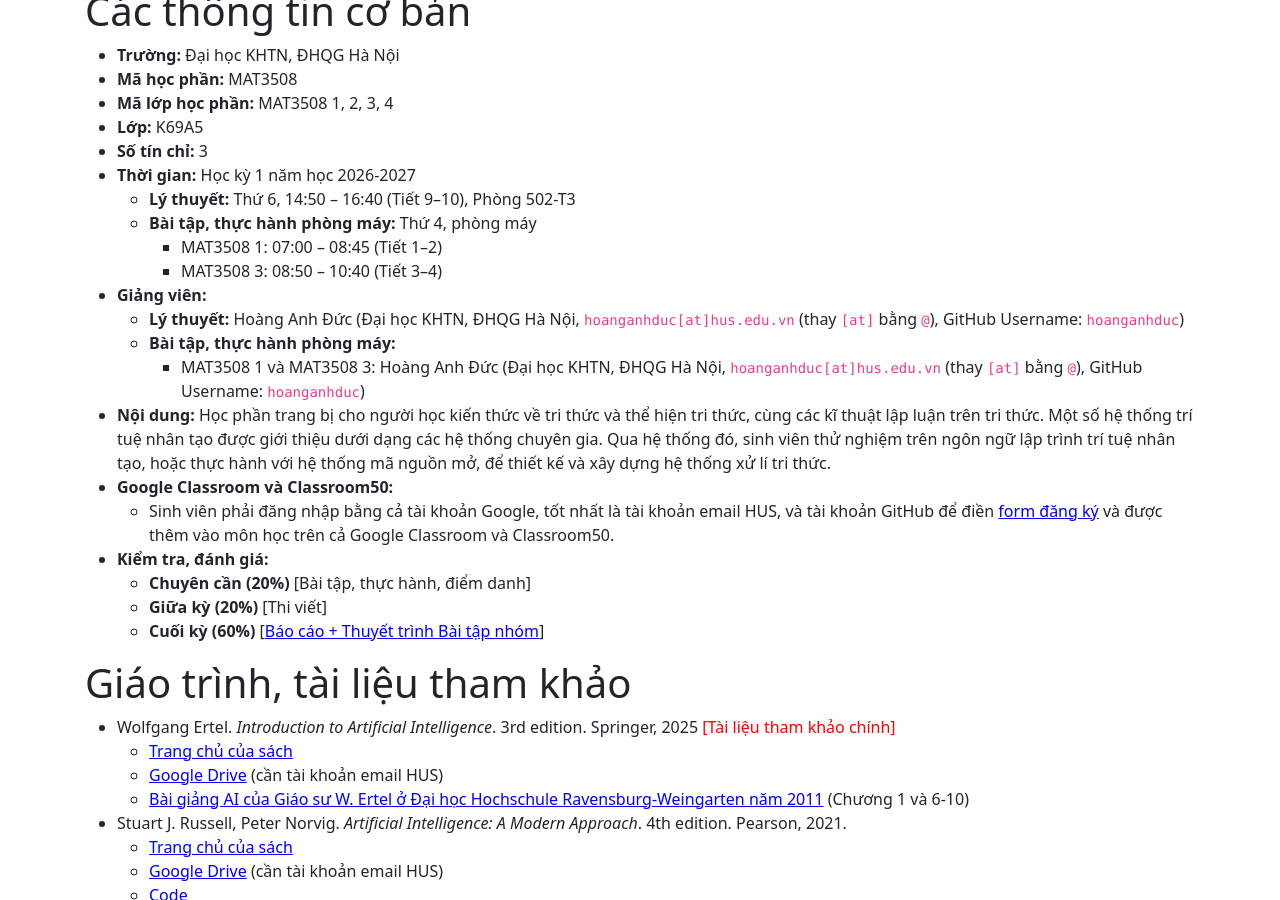
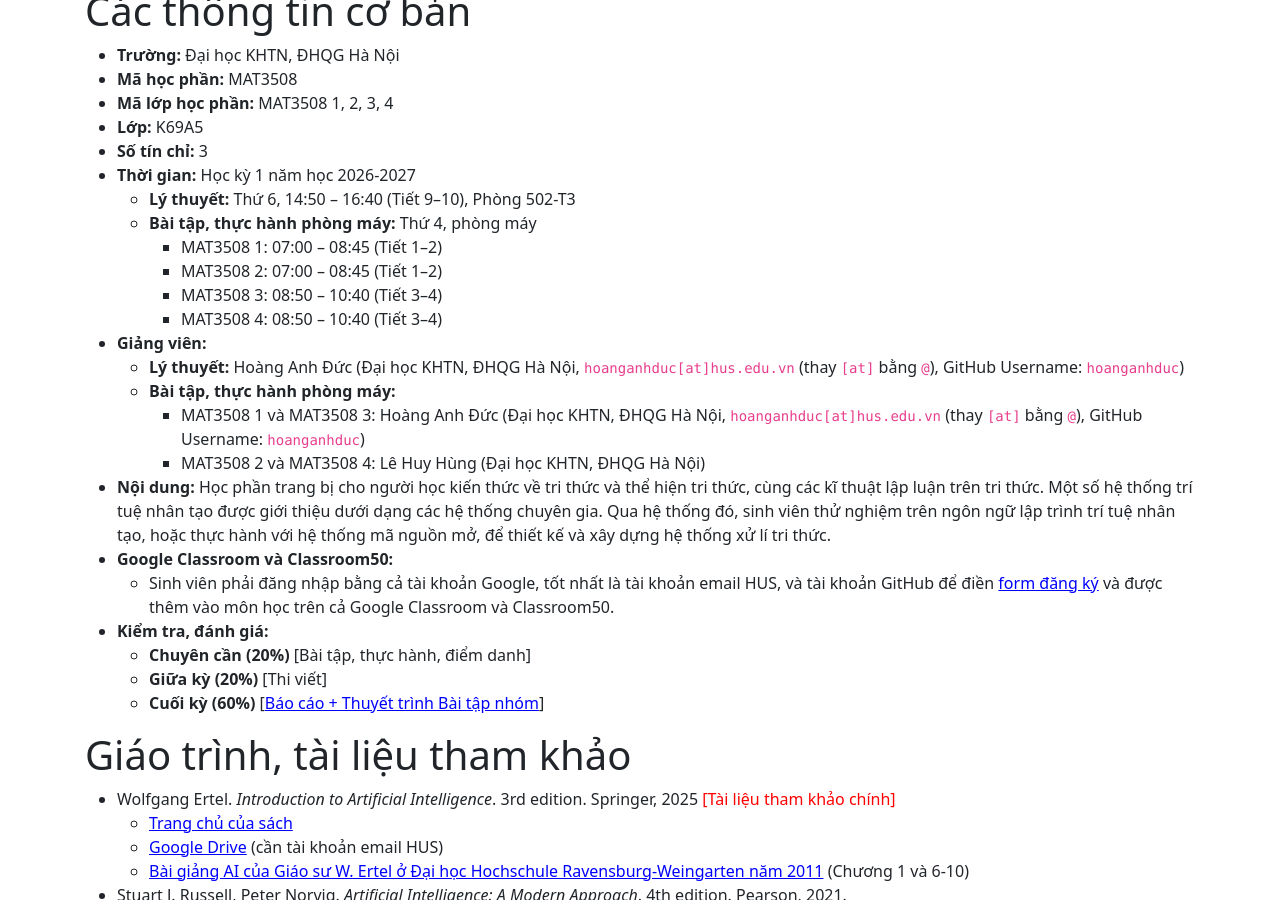
Before and after one commit to hoanganhduc/hoanganhduc.github.io, a Jekyll site: the page built from teaching/VNU-HUS/2026/winter/MAT3508/index.md, in a window 1280 px wide and 900 px high, scrolled down 495 px. Built offline with Jekyll 4.4.1, drawn with Linux system fonts in a browser that asks for light colours; nearby versions of some CDN libraries; a style sheet for code colours, icons or effects is not loaded; some of the changed text lies outside the part shown.

Commit message:
Updated @ 2026-09-02  18:40:12 ICT

```diff
--- a/teaching/VNU-HUS/2026/winter/MAT3508/index.md
+++ b/teaching/VNU-HUS/2026/winter/MAT3508/index.md
@@ -29,11 +29,14 @@ katex: true
   * **Lý thuyết:** Thứ 6, 14:50 -- 16:40 (Tiết 9--10), Phòng 502-T3
   * **Bài tập, thực hành phòng máy:** Thứ 4, phòng máy
     * MAT3508 1: 07:00 -- 08:45 (Tiết 1--2)
+    * MAT3508 2: 07:00 -- 08:45 (Tiết 1--2)
     * MAT3508 3: 08:50 -- 10:40 (Tiết 3--4)
+    * MAT3508 4: 08:50 -- 10:40 (Tiết 3--4)
 * **Giảng viên:**
   * **Lý thuyết:** Hoàng Anh Đức (Đại học KHTN, ĐHQG Hà Nội, `hoanganhduc[at]hus.edu.vn` (thay `[at]` bằng `@`), GitHub Username: `hoanganhduc`)
   * **Bài tập, thực hành phòng máy:**
     * MAT3508 1 và MAT3508 3: Hoàng Anh Đức (Đại học KHTN, ĐHQG Hà Nội, `hoanganhduc[at]hus.edu.vn` (thay `[at]` bằng `@`), GitHub Username: `hoanganhduc`)
+    * MAT3508 2 và MAT3508 4: Lê Huy Hùng (Đại học KHTN, ĐHQG Hà Nội)
 * **Nội dung:** Học phần trang bị cho người học kiến thức về tri thức và thể hiện tri thức, cùng các kĩ thuật lập luận trên tri thức. Một số hệ thống trí tuệ nhân tạo được giới thiệu dưới dạng các hệ thống chuyên gia. Qua hệ thống đó, sinh viên thử nghiệm trên ngôn ngữ lập trình trí tuệ nhân tạo, hoặc thực hành với hệ thống mã nguồn mở, để thiết kế và xây dựng hệ thống xử lí tri thức.
 * **Google Classroom và Classroom50:**
   * Sinh viên phải đăng nhập bằng cả tài khoản Google, tốt nhất là tài khoản email HUS, và tài khoản GitHub để điền [form đăng ký](https://hoanganhduc.github.io/forms/#/f/mat3508_26-27) và được thêm vào môn học trên cả Google Classroom và Classroom50.
```
Also changed, not shown: other parts of teaching/VNU-HUS/2026/winter/MAT3508/index.md (+1 -1 lines).
